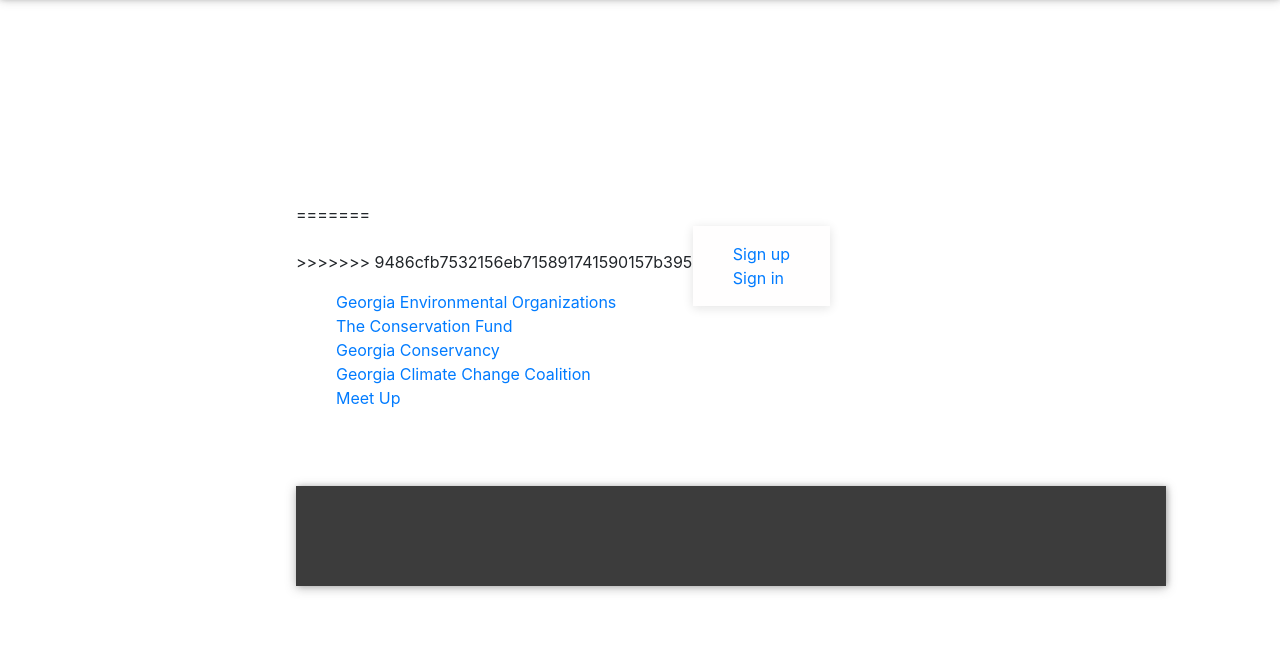
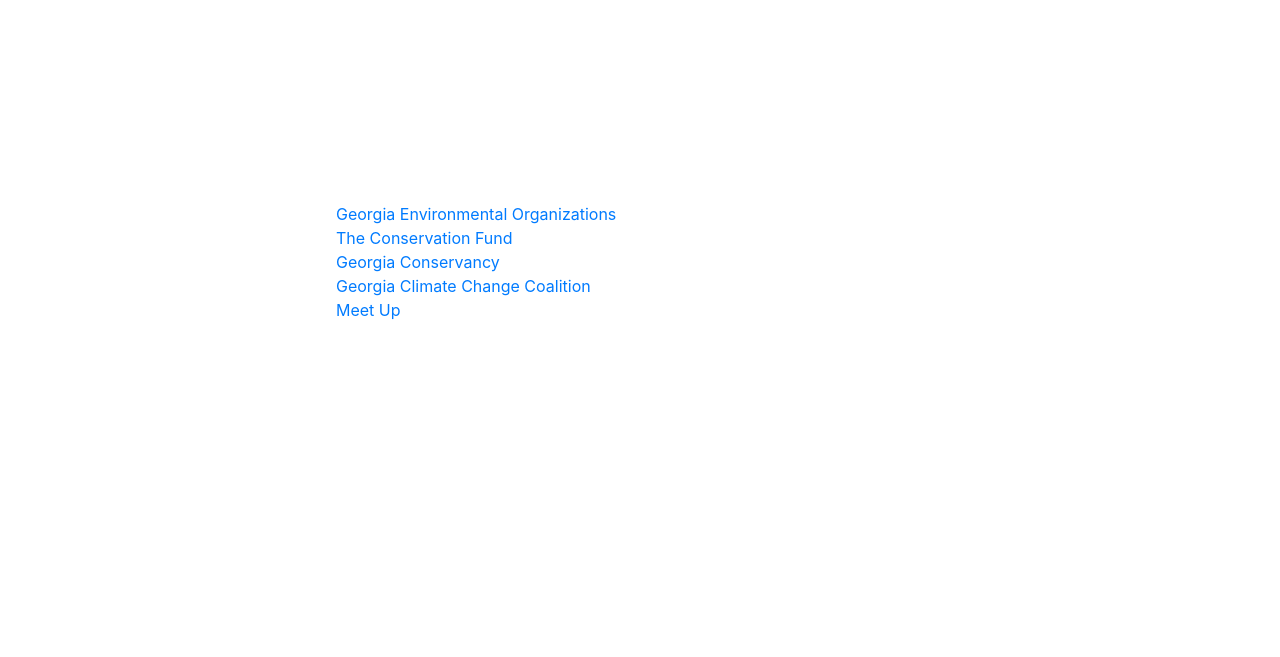
Before and after one commit to Tphorton14/EnvironmAtlanta, a website: page public/charity.html in a window 1280 px wide. Shown: the part 143-800 px from the top of the page. Drawn offline with nearby package versions, Linux system fonts and the light colour scheme.

Commit message:
charity update

```diff
--- a/public/charity.html
+++ b/public/charity.html
@@ -65,7 +65,6 @@
                         </div>
             </div>
             </nav>
-<<<<<<< HEAD
 
     </header>
 
@@ -74,27 +73,6 @@
         </div>
 
     <main class="mainCharity">
-=======
-            <div>
-                <div class="nav navbar-nav userNav_nav">
-                    <ul class="userNav_list">
-                        <li class="userNav_item">
-
-                        <li class="userNav_item">
-                            <a class="userNav_link" href="/en-US/account/sign_up">Sign up</a>
-                        </li>
-                        <li class="userNav_item">
-                            <a class="userNav_link" href="/en-US/account/sign_in">Sign in</a>
-                        </li>
-                    </ul>
-                </div>
-            </div>
-    </header>
-    <div class="spacer">
-            &nbsp;
-        </div>
-    <main>
->>>>>>> 9486cfb7532156eb715891741590157b39557637
         <ul>
             <li><a href="http://www.eco-usa.net/orgs/ga.shtml">Georgia Environmental Organizations</a></li>
             <li><a href="https://www.conservationfund.org/">The Conservation Fund</a></li>
```
